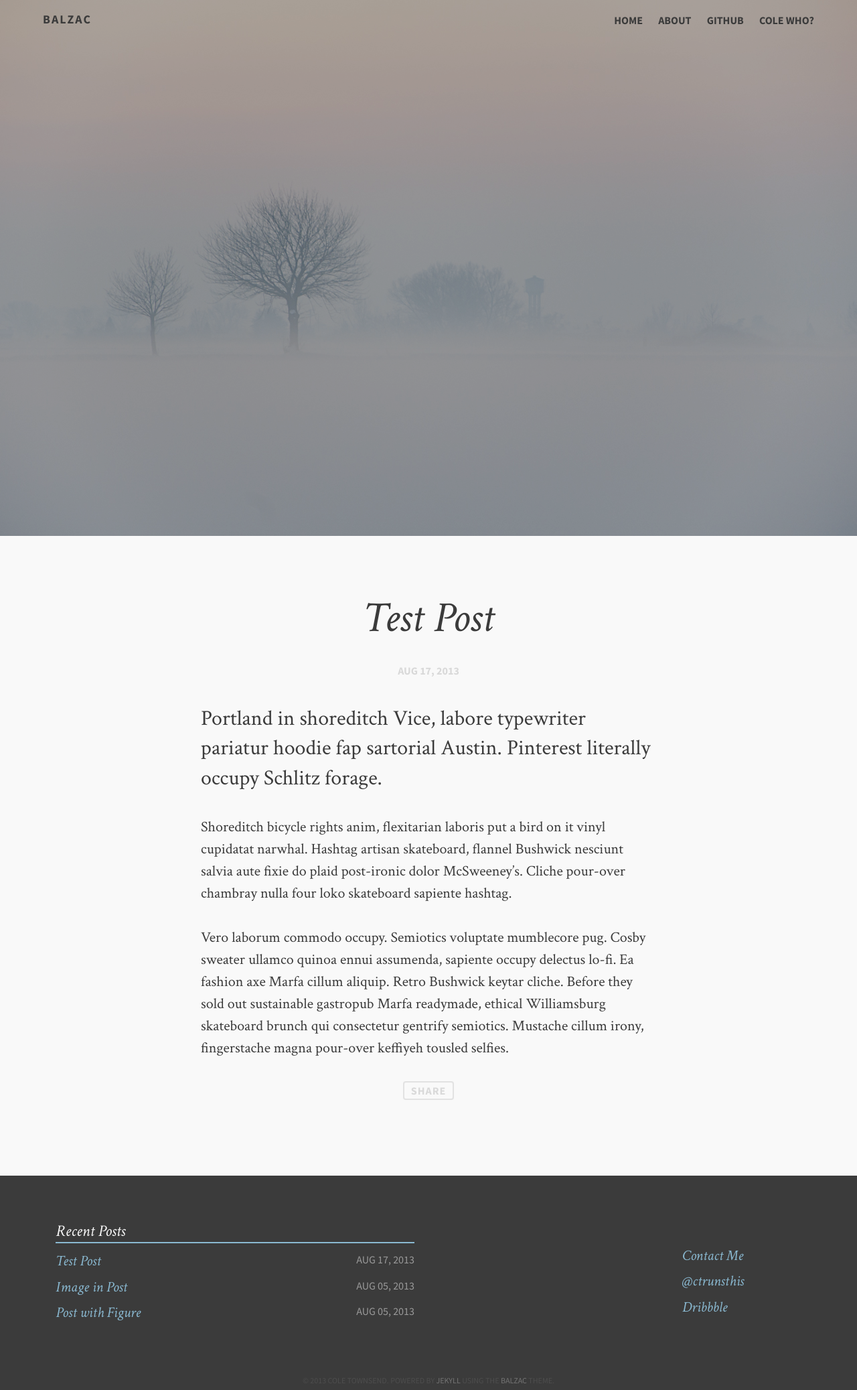
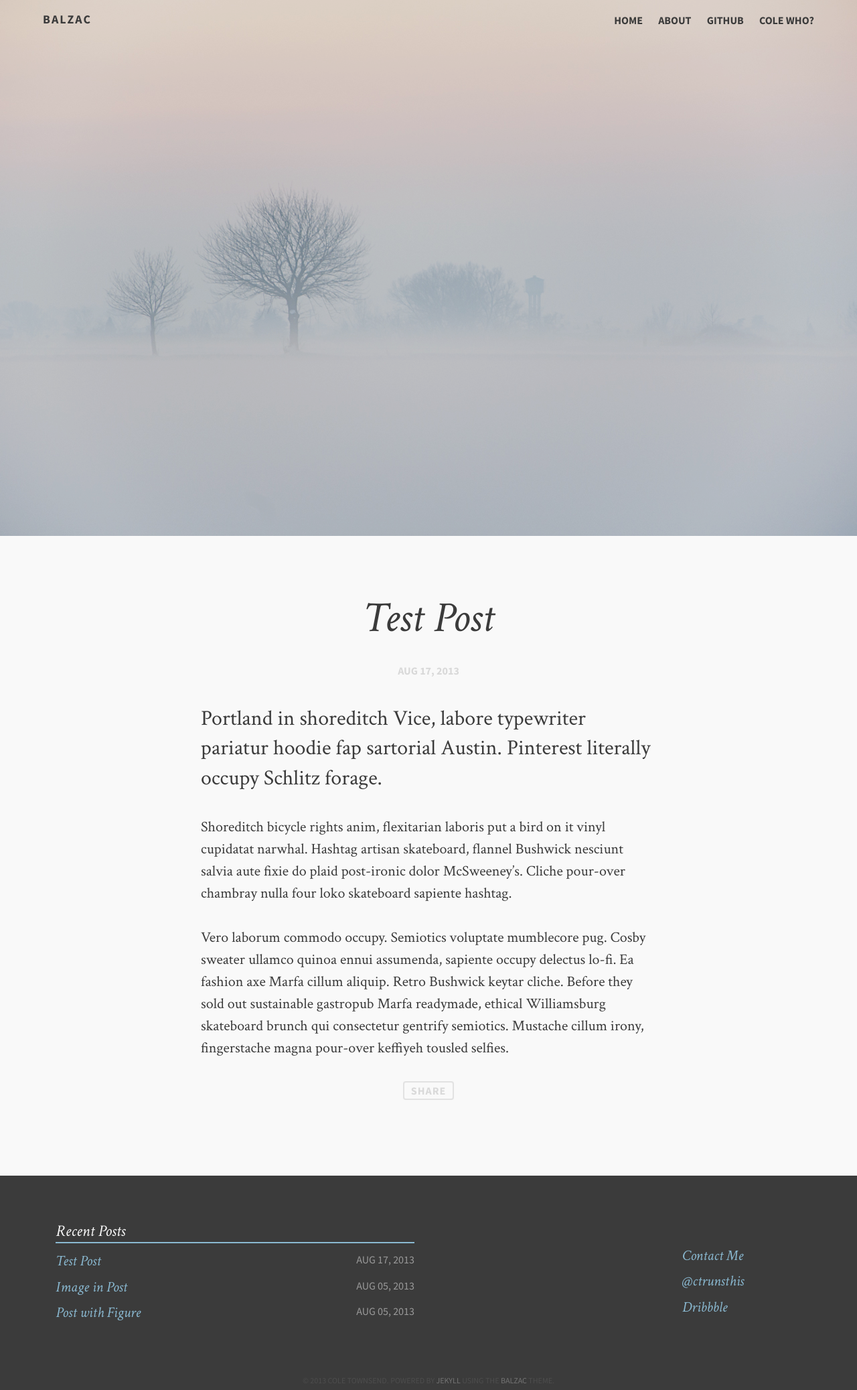
Before and after one commit to ColeTownsend/Balzac-for-Jekyll, a Jekyll site: the page built from _posts/2013-08-17-test-post.md, in a window 1280 px wide. Shown: the whole page at 67% size. Built offline with Jekyll 4.4.1, drawn with Linux system fonts in a browser that asks for light colours; comment, search, counter and statistics services are not loaded.

Commit message:
Lighten the overlay for light feature images.

```diff
--- a/_layouts/post-light-feature.html
+++ b/_layouts/post-light-feature.html
@@ -4,7 +4,7 @@
 
 <section class="article">
 
-  <div class="overlay"></div>
+  <div class="overlay overlay-lighter"></div>
   <div class="featured-image" style="background-image: url({{ site.url }}/images/{{ page.image.feature }})"></div>
 {% else %}
 
--- a/assets/css/i.css
+++ b/assets/css/i.css
@@ -550,6 +550,9 @@ header.site-header nav ul li a:hover {
   position: absolute;
   z-index: 2;
   background: rgba(0, 0, 0, 0.55);
+}
+.article .overlay-lighter {
+  background: rgba(0, 0, 0, 0.2);
 }
 .article .featured-image {
   vertical-align: middle;
--- a/assets/sass/_styles.scss
+++ b/assets/sass/_styles.scss
@@ -283,6 +283,9 @@ header.site-header nav {
         position: absolute;
         z-index: 2;
         background: rgba(0,0,0,.55);
+    }
+    .overlay-lighter {
+        background: rgba(0,0,0,.2);
     }
 
     .featured-image {
```
